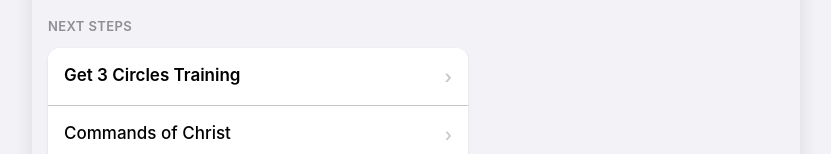
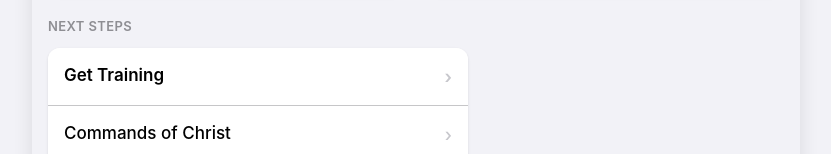
Before and after one commit to Mark-NYC/obey-tools, a plain HTML site: page 3-circles.html in a window 1280 px wide. Shown: the part 1572-1726 px from the top of the page, without its empty margins (224-1055 px from the left). Drawn offline with Linux system fonts and the light colour scheme.

Commit message:
Update training link text in 3-circles.html

```diff
--- a/3-circles.html
+++ b/3-circles.html
@@ -259,7 +259,7 @@
           <ul class="next-steps-list">
             <li class="next-step-item">
               <a class="next-step-link primary" href="https://multiplyingdisciples.us/#training">
-                <span>Get 3 Circles Training</span>
+                <span>Get Training</span>
                 <span class="next-step-arrow">›</span>
               </a>
             </li>
```
